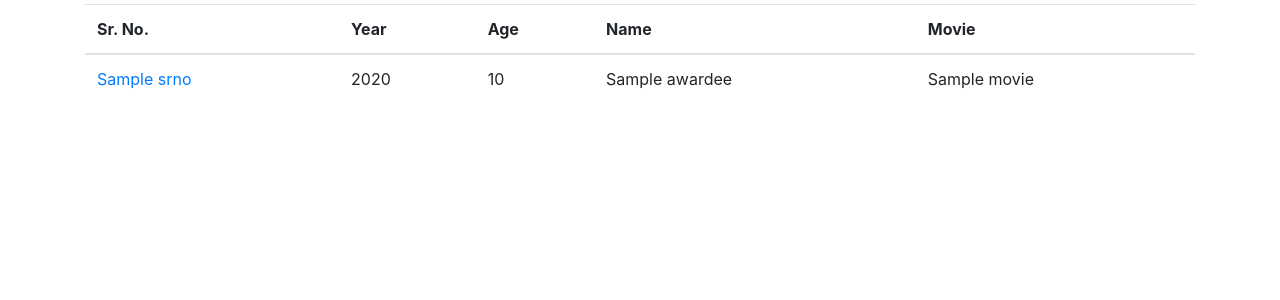
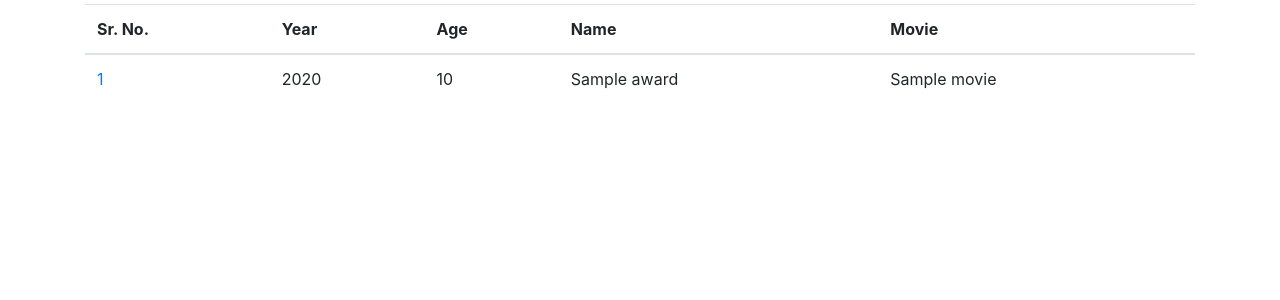
Before and after one commit to JaySRT/PythonFlaskDockerPycharm, a Flask app: template app/templates/index.html in a window 1280 px wide. Shown: the part 56-356 px from the top of the page. Run offline with Flask 2, Linux system fonts and the light colour scheme; the template is opened without the code that fills it: most values are stand-ins (such as "Sample title", 1, 10 or a date in 2020); some libraries are stand-ins or nearby versions.

Commit message:
Fix - Variable name fixtures on index.html

```diff
--- a/app/templates/index.html
+++ b/app/templates/index.html
@@ -12,13 +12,13 @@
     </tr>
     </thead>
     <tbody>
-    {% for city in cities %}
+    {% for award in Names %}
     <tr>
-        <td><a href="view/{{Awardee.Name}}">{{ Awardee.srno }}</a></td>
-        <td>{{ Awardee.Year }}</td>
-        <td>{{ Awardee.Age }}</td>
-        <td>{{ Awardee.Name }}</td>
-        <td>{{ Awardee.Movie }}</td>
+        <td><a href="view/{{award.name}}">{{ award.index }}</a></td>
+        <td>{{ award.year }}</td>
+        <td>{{ award.age }}</td>
+        <td>{{ award.name }}</td>
+        <td>{{ award.movie }}</td>
     </tr>
     {% endfor %}
     </tbody>
```
